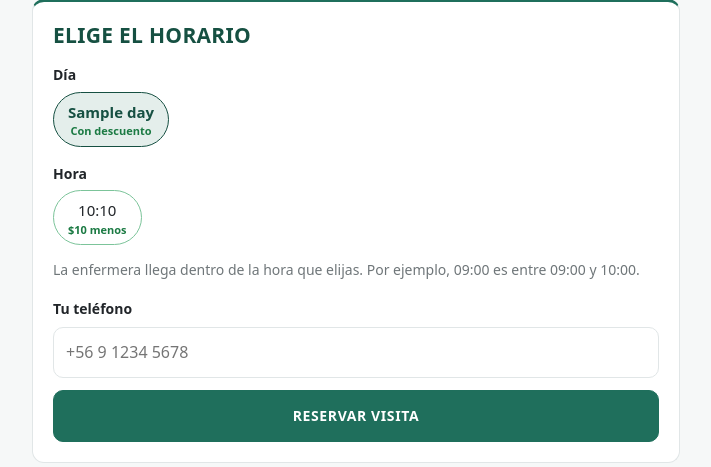
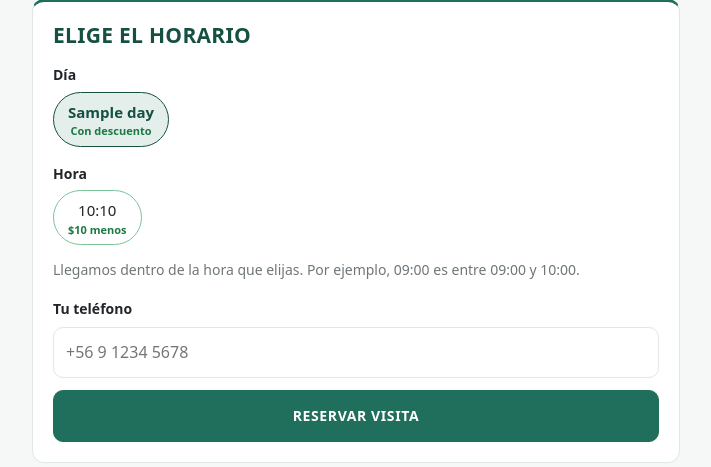
Before and after one commit to nlvargas/labvisit, a Django app: template templates/orders/schedule.html in a window 1280 px wide. Shown: the part 92-559 px from the top of the page, without its empty margins (284-995 px from the left). Run offline with Django 5.2, Linux system fonts and the light colour scheme; tables that the repository leaves empty hold one stand-in row (values such as "Sample post"); the template is opened without the code that fills it: values that come from a table or form of the project are taken from there, most other values are stand-ins (such as "Sample title", 1, 10 or a date in 2020); data that the repository does not hold is empty.

Commit message:
Use profesional / equipo en terreno instead of enfermera
Co-Authored-By: Claude Opus 5.5 <noreply@anthropic.com>
Claude-Session: https://claude.ai/code/session_01U9efuEmm2dtmpnxde9zcHD

```diff
--- a/orders/calendar.py
+++ b/orders/calendar.py
@@ -21,7 +21,7 @@ def visit_ics(order, prep):
     alarms = []
     if prep.fasting_hours:
         alarms.append((prep.fasting_hours * 60, f"Desde ahora no comas: ayuno de {prep.fasting_hours} horas para tus exámenes"))
-    alarms.append((60, f"En una hora llega la enfermera de {order.lab.name}"))
+    alarms.append((60, f"En una hora llegamos a tomar tu muestra ({order.lab.name})"))
     body = [
         "BEGIN:VCALENDAR", "VERSION:2.0", "PRODID:-//labvisit//ES", "CALSCALE:GREGORIAN", "METHOD:PUBLISH",
         "BEGIN:VEVENT",
--- a/panel/tests.py
+++ b/panel/tests.py
@@ -98,7 +98,7 @@ class MetricsAndNurseTests(TestCase):
         self.client.force_login(self.staff)
         week = timezone.localdate(order.slot_start).isoformat()
         response = self.client.get(reverse("panel_metrics") + f"?week={week}")
-        self.assertContains(response, "visitas por enfermera al día")
+        self.assertContains(response, "visitas por profesional al día")
         self.assertContains(response, "de secretaría ahorradas")
 
     def test_nurse_link_and_actions(self):
--- a/panel/views.py
+++ b/panel/views.py
@@ -280,7 +280,7 @@ def nurse_action(request, token, public_id, action):
         stop = order.route_stops.filter(plan=planner.current_plan(nurse.lab, day)).first()
         minutes = max(5, round(stop.travel_min / 5) * 5) if stop and stop.travel_min else None
         first_name = order.patient_name.split(" ")[0] if order.patient_name else ""
-        text = (f"Hola{' ' + first_name if first_name else ''}, soy {nurse.name.split(' ')[0]}, enfermera de "
+        text = (f"Hola{' ' + first_name if first_name else ''}, soy {nurse.name.split(' ')[0]}, de "
                 f"{nurse.lab.name}. Voy en camino a tomar tu muestra"
                 f"{f', llego en unos {minutes} minutos' if minutes else ''}.")
         url = _patient_whatsapp(order, text)
--- a/routing/tests.py
+++ b/routing/tests.py
@@ -375,7 +375,7 @@ class TwoNursePlannerTests(PlannerTests):
         self.client.force_login(user)
         with self.settings(DEFAULT_LAB_SLUG="lab"):
             page = self.client.get(reverse("panel_route", args=["2026-10-20"]))
-        self.assertContains(page, "2 enfermeras")
+        self.assertContains(page, "2 profesionales en terreno")
         self.assertContains(page, "Ana")
         self.assertContains(page, "Bea")
 
--- a/templates/orders/partials/slot_picker.html
+++ b/templates/orders/partials/slot_picker.html
@@ -21,8 +21,8 @@
     </div>
   </fieldset>
   {% endfor %}
-  <p class="muted small">La enfermera llega dentro de la hora que elijas. Por ejemplo, 09:00 es entre 09:00 y 10:00.</p>
-  {% if has_deals %}<p class="muted small">Las horas con descuento calzan con la ruta que la enfermera ya tiene ese día.</p>{% endif %}
+  <p class="muted small">Llegamos dentro de la hora que elijas. Por ejemplo, 09:00 es entre 09:00 y 10:00.</p>
+  {% if has_deals %}<p class="muted small">Las horas con descuento calzan con la ruta que ya tenemos ese día.</p>{% endif %}
   <label class="field">
     <span class="small strong">{{ booking_form.contact_phone.label }}</span>
     {{ booking_form.contact_phone }}
--- a/templates/orders/schedule.html
+++ b/templates/orders/schedule.html
@@ -7,7 +7,7 @@
     <h1>Visita reservada</h1>
     <p class="booked-slot">{{ slot_label|capfirst }}</p>
     {% if quote.visit_discount_clp %}<p class="deal-note strong">Tienes {{ quote.visit_discount_clp|clp }} de descuento en la visita por elegir una hora en ruta.</p>{% endif %}
-    <p class="muted">La enfermera llega dentro de ese horario. El laboratorio te contactará al {{ order.contact_phone }} si necesita confirmar algo.</p>
+    <p class="muted">Llegamos dentro de ese horario. El laboratorio te contactará al {{ order.contact_phone }} si necesita confirmar algo.</p>
     {% if fasting_from %}
     <div class="fasting">
       <span class="fasting-label">Deja de comer a las</span>
@@ -17,7 +17,7 @@
     {% endif %}
     {% if order.lab.show_online_payment %}
     <button type="button" class="btn primary">Pagar en línea {{ quote.total_clp|clp }}</button>
-    <p class="muted small center">Paga ahora con tarjeta o transferencia y la enfermera no te cobra en la visita.</p>
+    <p class="muted small center">Paga ahora con tarjeta o transferencia y no pagas nada en la visita.</p>
     <a class="btn" href="{% url 'calendar_event' order.public_id %}">Agregar a mi calendario</a>
     {% else %}
     <a class="btn primary" href="{% url 'calendar_event' order.public_id %}">Agregar a mi calendario</a>
--- a/templates/panel/route.html
+++ b/templates/panel/route.html
@@ -12,7 +12,7 @@
         <p class="error">Hay visitas sin ubicación en el mapa, así que no se puede calcular la ruta. Se muestran por hora.</p>
       {% else %}
         {% if several %}
-        <p class="muted">{{ groups|length }} enfermeras. La primera sale a las {{ plan.depart_at|time:"H:i" }} y la última vuelve cerca de las {{ plan.back_at|time:"H:i" }}. Unos {{ plan.travel_min|floatformat:0 }} minutos manejando entre todas.</p>
+        <p class="muted">{{ groups|length }} profesionales en terreno. Las rutas parten a las {{ plan.depart_at|time:"H:i" }} y terminan cerca de las {{ plan.back_at|time:"H:i" }}. Unos {{ plan.travel_min|floatformat:0 }} minutos manejando en total.</p>
         {% else %}
         <p class="muted">Sale del laboratorio a las {{ plan.depart_at|time:"H:i" }} y vuelve cerca de las {{ plan.back_at|time:"H:i" }}. Unos {{ plan.travel_min|floatformat:0 }} minutos manejando en total.</p>
         {% endif %}
@@ -29,7 +29,7 @@
 
 {% for group in groups %}
 <section class="card">
-  {% if several or group.nurse %}<h2 class="nurse-title"><span class="nurse-dot" style="background: {{ group.color }}"></span>{{ group.nurse.name|default:"Enfermera" }}</h2>{% endif %}
+  {% if several or group.nurse %}<h2 class="nurse-title"><span class="nurse-dot" style="background: {{ group.color }}"></span>{{ group.nurse.name|default:"Profesional" }}</h2>{% endif %}
   {% if several and group.maps_url %}<p class="small"><a href="{{ group.maps_url }}" target="_blank" rel="noopener">Abrir su ruta en Google Maps</a></p>{% endif %}
   {% if group.nurse_url %}<p class="small">Link para su celular, con botones para avisar que va en camino y marcar cada visita: <a href="{{ group.nurse_url }}" target="_blank" rel="noopener">abrir</a> <button type="button" class="link small" data-copy="{{ group.nurse_url }}">copiar</button></p>{% endif %}
   <ol class="route">
--- a/whatsapp/flow.py
+++ b/whatsapp/flow.py
@@ -330,7 +330,7 @@ def _await_location(bot, conversation, incoming, fresh):
             return _out_of_range(bot, conversation)
         conversation.state = State.AWAIT_ADDRESS
         return bot.text("Gracias. Ahora escribe tu dirección exacta, con número y depto o casa si aplica, "
-                        "para que la enfermera llegue sin problemas.")
+                        "para que lleguemos sin problemas.")
     if incoming.kind == "text" and incoming.text.strip():
         return _typed_address(bot, conversation, incoming.text.strip()[:300])
     _ask_location(bot, conversation)
@@ -444,7 +444,7 @@ def _ask_slot(bot, conversation, day):
     rows = [(f"slot_{o.start.isoformat()}", slots.hour_label(o.start),
              f"{clp(o.discount_clp)} menos en la visita" if o.discount_clp else "") for o in offers]
     rows.append(("other_day", "Otro día"))
-    body = f"¿A qué hora {slots.day_phrase(day.date)}? La enfermera llega dentro del rango que elijas."
+    body = f"¿A qué hora {slots.day_phrase(day.date)}? Llegamos dentro del rango que elijas."
     bot.list(body, "Elegir hora", rows)
 
 
```
Also changed, not shown: templates/panel/metrics.html (+4 -4 lines).
